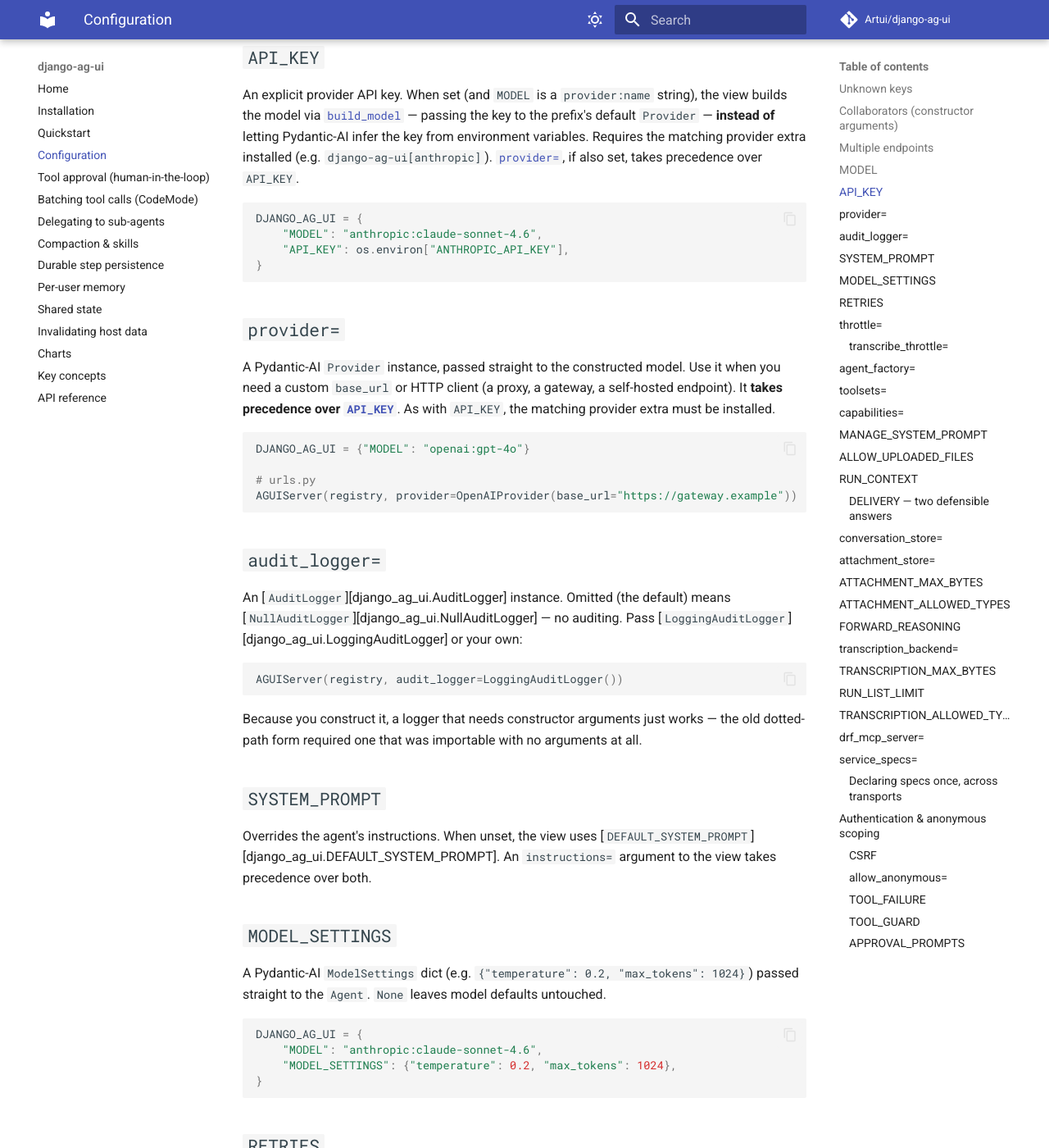
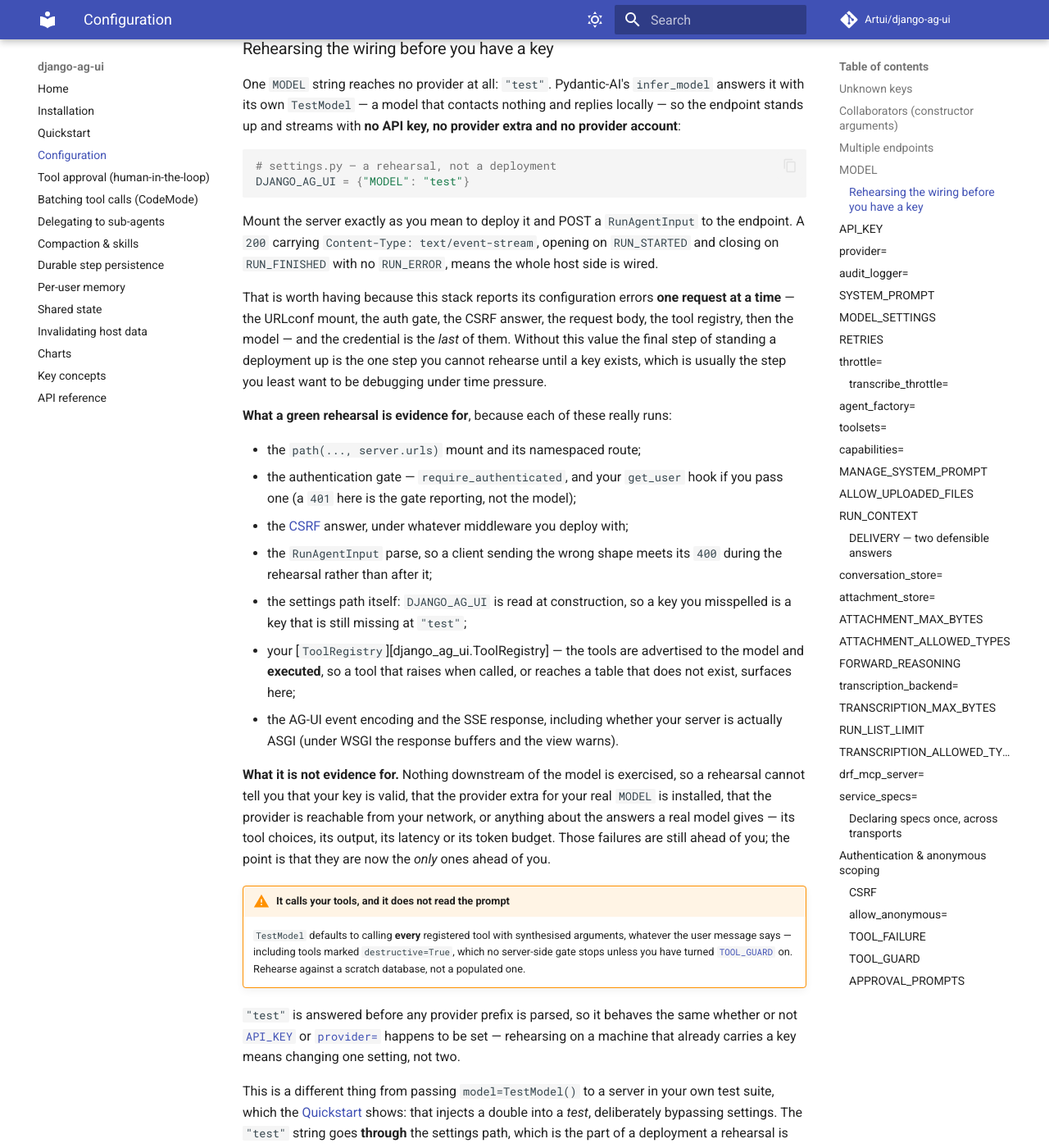
Before and after one commit to Artui/django-ag-ui, an MkDocs documentation site: the page built from docs/configuration.md, in a window 1280 px wide and 1400 px high, scrolled down 5185 px. Shown: the whole window at 82% size. Built offline with MkDocs 1.6.1 and Material for MkDocs 9.7.7, drawn with Linux system fonts in a browser that asks for light colours; comment, search, counter and statistics services are not loaded; some of the changed text lies outside the part shown.

Commit message:
Document rehearsing a deployment before a key exists (#144)

````diff
--- a/docs/configuration.md
+++ b/docs/configuration.md
@@ -186,6 +186,71 @@ so any provider it knows works (`anthropic`, `openai`, `openai-responses`,
 map to a provider (e.g. `claude-…`). When the provider can't be resolved the view
 raises `ImproperlyConfigured` (set `provider=` instead). A pre-built `Model`
 instance ignores `API_KEY` / `provider=` and is used as-is.
+
+### Rehearsing the wiring before you have a key
+
+One `MODEL` string reaches no provider at all: `"test"`. Pydantic-AI's
+`infer_model` answers it with its own `TestModel` — a model that contacts nothing
+and replies locally — so the endpoint stands up and streams with **no API key, no
+provider extra and no provider account**:
+
+```python
+# settings.py — a rehearsal, not a deployment
+DJANGO_AG_UI = {"MODEL": "test"}
+```
+
+Mount the server exactly as you mean to deploy it and POST a `RunAgentInput` to
+the endpoint. A `200` carrying `Content-Type: text/event-stream`, opening on
+`RUN_STARTED` and closing on `RUN_FINISHED` with no `RUN_ERROR`, means the whole
+host side is wired.
+
+That is worth having because this stack reports its configuration errors **one
+request at a time** — the URLconf mount, the auth gate, the CSRF answer, the
+request body, the tool registry, then the model — and the credential is the
+*last* of them. Without this value the final step of standing a deployment up is
+the one step you cannot rehearse until a key exists, which is usually the step
+you least want to be debugging under time pressure.
+
+**What a green rehearsal is evidence for**, because each of these really runs:
+
+- the `path(..., server.urls)` mount and its namespaced route;
+- the authentication gate — `require_authenticated`, and your `get_user` hook if
+  you pass one (a `401` here is the gate reporting, not the model);
+- the [CSRF](#csrf) answer, under whatever middleware you deploy with;
+- the `RunAgentInput` parse, so a client sending the wrong shape meets its `400`
+  during the rehearsal rather than after it;
+- the settings path itself: `DJANGO_AG_UI` is read at construction, so a key you
+  misspelled is a key that is still missing at `"test"`;
+- your [`ToolRegistry`][django_ag_ui.ToolRegistry] — the tools are advertised to
+  the model and **executed**, so a tool that raises when called, or reaches a
+  table that does not exist, surfaces here;
+- the AG-UI event encoding and the SSE response, including whether your server is
+  actually ASGI (under WSGI the response buffers and the view warns).
+
+**What it is not evidence for.** Nothing downstream of the model is exercised, so
+a rehearsal cannot tell you that your key is valid, that the provider extra for
+your real `MODEL` is installed, that the provider is reachable from your network,
+or anything about the answers a real model gives — its tool choices, its output,
+its latency or its token budget. Those failures are still ahead of you; the point
+is that they are now the *only* ones ahead of you.
+
+!!! warning "It calls your tools, and it does not read the prompt"
+    `TestModel` defaults to calling **every** registered tool with synthesised
+    arguments, whatever the user message says — including tools marked
+    `destructive=True`, which no server-side gate stops unless you have turned
+    [`TOOL_GUARD`](#tool_guard) on. Rehearse against a scratch database, not a
+    populated one.
+
+`"test"` is answered before any provider prefix is parsed, so it behaves the same
+whether or not [`API_KEY`](#api_key) or [`provider=`](#provider) happens to be
+set — rehearsing on a machine that already carries a key means changing one
+setting, not two.
+
+This is a different thing from passing `model=TestModel()` to a server in your
+own test suite, which the [Quickstart](quickstart.md#4-optional-override-per-mount)
+shows: that injects a double into a *test*, deliberately bypassing settings.
+The `"test"` string goes **through** the settings path, which is the part of a
+deployment a rehearsal is meant to check.
 
 ## `API_KEY`
 
````
Also changed, not shown: CHANGELOG.md (+32 -0 lines), docs/installation.md (+5 -0 lines), docs/quickstart.md (+14 -0 lines), 2 other files.
